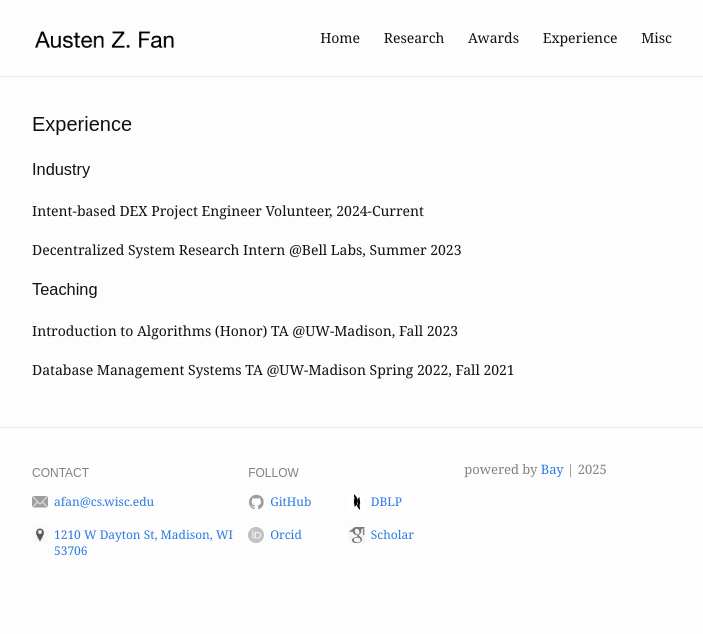
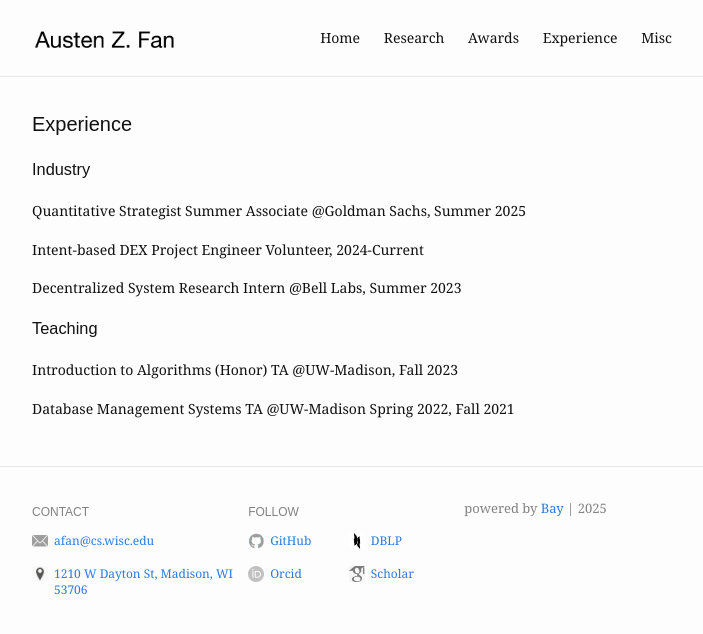
Before and after one commit to Austen-Z-Fan/Austen-Z-Fan.github.io, a Jekyll site: the page built from experience.md, in a window 1280 px wide. Shown: the top 634 px of the page, without its empty margins (288-991 px from the left). Built offline with Jekyll 4.4.1, drawn with Linux system fonts in a browser that asks for light colours.

Commit message:
Update experience.md

```diff
--- a/experience.md
+++ b/experience.md
@@ -5,6 +5,9 @@ slug: /experience
 ---
 
 ### Industry
+
+Quantitative Strategist Summer Associate @Goldman Sachs, Summer 2025
+
 Intent-based DEX Project Engineer Volunteer, 2024-Current
 
 Decentralized System Research Intern @Bell Labs, Summer 2023
```
